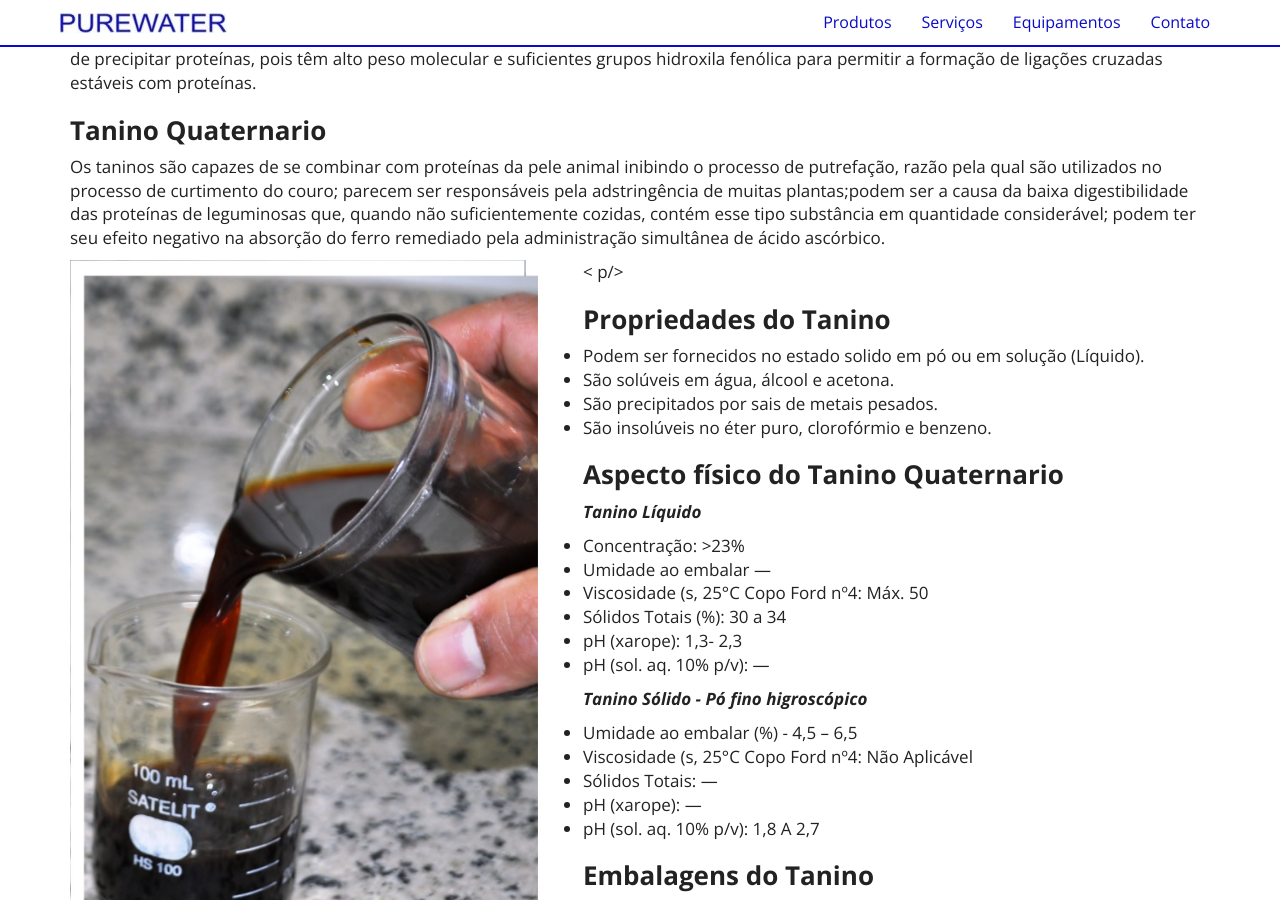
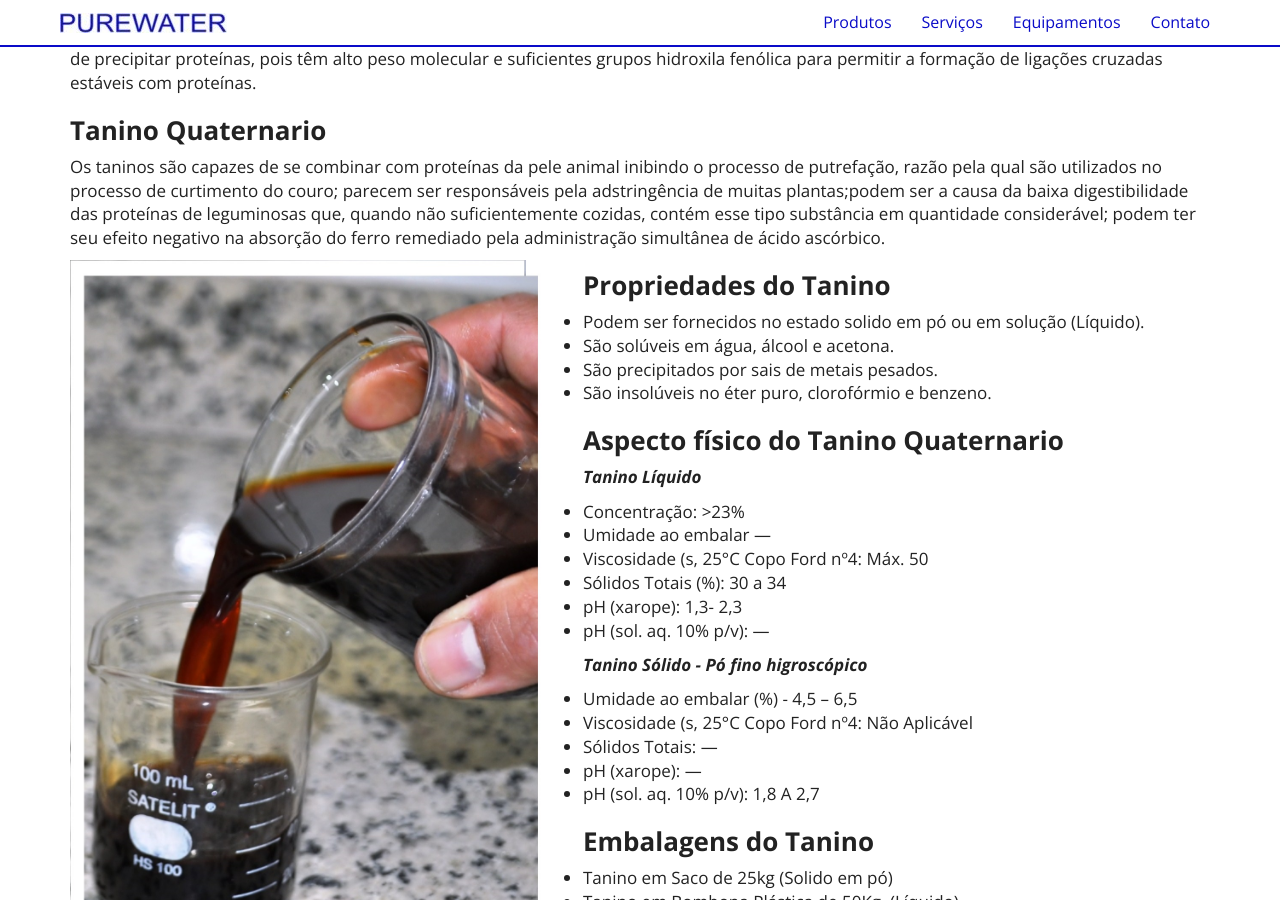
Before and after one commit to purewaterefluentes/purewaterefluentes.github.io, a Jekyll site: the page built from produtos/tanino-vegetal.md, in a window 1280 px wide and 900 px high, scrolled down 756 px. Built offline with Jekyll 4.4.1, drawn with Linux system fonts in a browser that asks for light colours; nearby versions of some CDN libraries; library files that are not in the unit come from our copies.

Commit message:
Update tanino-vegetal.md

```diff
--- a/produtos/tanino-vegetal.md
+++ b/produtos/tanino-vegetal.md
@@ -28,7 +28,6 @@ parecem ser responsáveis pela adstringência de muitas plantas;podem ser a caus
 podem ter seu efeito negativo na absorção do ferro remediado pela administração simultânea de ácido ascórbico.
 
 <img class="img-responsive pull-left" style="max-width: 45%;" src="../../website/images/pequeno/AQUAFLOC-SL TAN.JPG" alt="Tanino Vegetal Quaternário">
-< p/>
 
 
 ### **Propriedades do Tanino**
```
